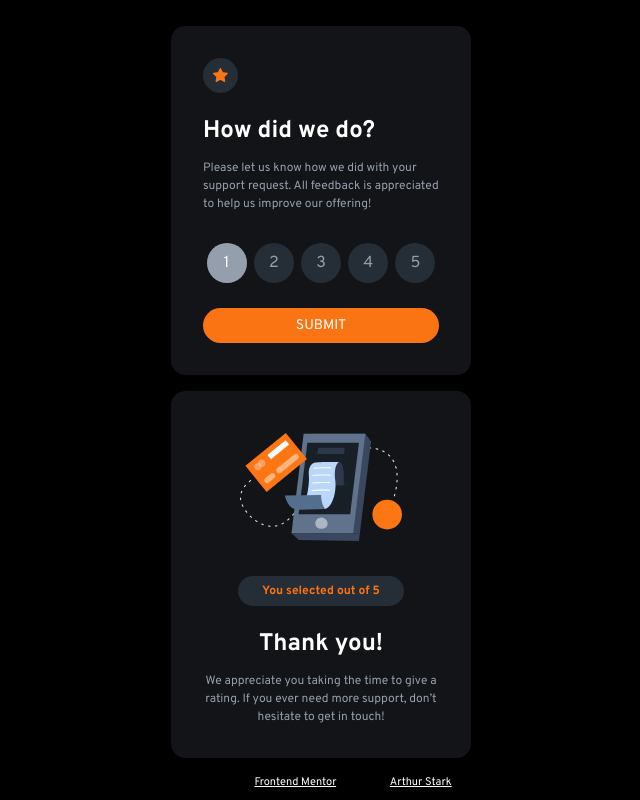
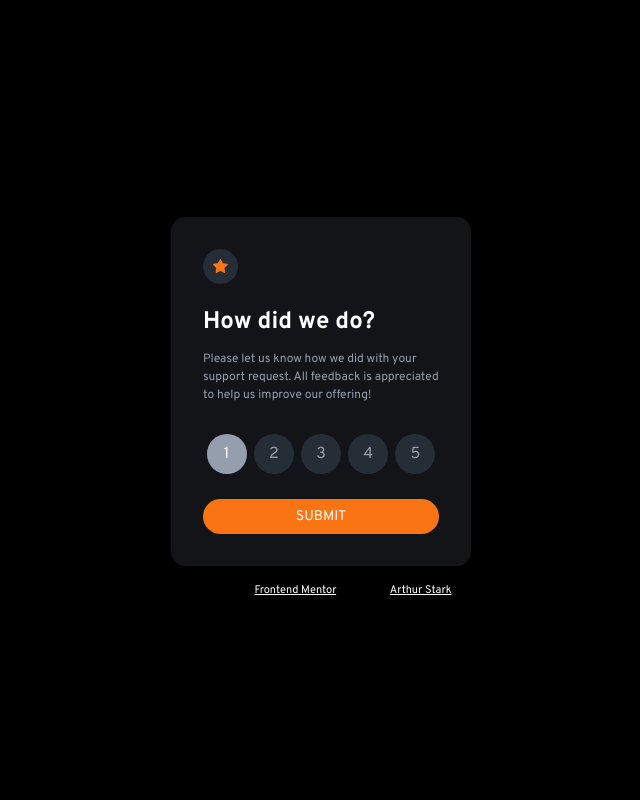
Before and after one commit to art5551/interactive_rating_component_main, a plain HTML site: page index.html in a window 1280 px wide. Shown: the whole page, without its empty margins (319-959 px from the left). Drawn offline with Linux system fonts and the light colour scheme.

Commit message:
uncommented script tag

```diff
--- a/index.html
+++ b/index.html
@@ -3,7 +3,7 @@
 <head>
   <meta charset="UTF-8">
   <meta name="viewport" content="width=device-width, initial-scale=1.0"> <!-- displays site properly based on user's device -->
-  <!-- <script src = "JS/main.js" type = "text/javascript"></script> -->
+  <script src = "JS/main.js" type = "text/javascript"></script>
   <link rel="icon" type="image/png" sizes="32x32" href="./images/favicon-32x32.png">
   <link rel="stylesheet" href="CSS/style.css">
   <title>Frontend Mentor | Interactive rating component</title>
```
